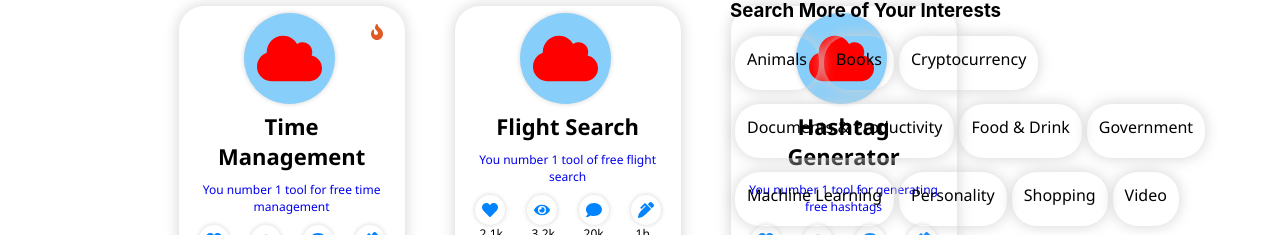
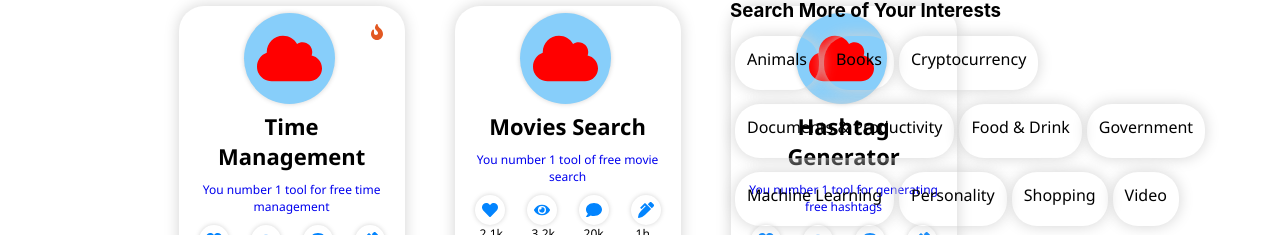
Before and after one commit to PackofSaaS/packofsaas, a React (Create React App) app in the folder client/: page / in a window 1280 px wide. Shown: the part 436-671 px from the top of the page. Built offline with nearby package versions, Linux system fonts and the light colour scheme.

Commit message:
Movie search version 1 added

```diff
--- a/client/src/components/DetailsPage.js
+++ b/client/src/components/DetailsPage.js
@@ -5,6 +5,7 @@ import {FaTwitter, FaFacebook, FaInstagram, FaYoutube, FaSnapchat, FaSlack, FaDi
 
         useLocation
       } from "react-router-dom";
+import MovieSearch from './MovieSearch';
 import TimeManagement from './TimeManagement';
 
 export default function DetailsPage(props) {
@@ -60,13 +61,16 @@ export default function DetailsPage(props) {
             style={{ paddingTop: "20px",  marginLeft: "12%", marginRight: "22%", marginTop: "1%", border: "2px dashed  #C2946E", height: "250px", }}
             >  */}
 
-            <div className="rainbow"
+            <div
+            style={{border: "5px dashed black", marginLeft: "12%", marginRight: "12%", overflowY: "auto"}}
            >
 
 
-            <div style={{marginLeft: "45%", marginRight: "35%", marginTop: "2%", textAlign: "center"}}>
+            <div style={{marginLeft: "45%", marginRight: "35%", marginTop: "2%", textAlign: "center",
+        }}>
             {
                 title == "Time Management" ? <TimeManagement/> :
+                title == "Movies Search" ? <MovieSearch/> :
                 <>
                 <FaSpinner size="130"/>
                 <h1>Coming Soon...</h1>
--- /dev/null
+++ b/client/src/components/MovieSearch.js
@@ -0,0 +1,61 @@
+import React, {useState} from 'react'
+import MoviesList from './MoviesList'
+import SearchBox from './SearchBox'
+
+export default function MovieSearch() {
+
+    const [search, setSearch] = useState("");
+    const [movData, setMovData] = useState(null);
+
+    const onChange = (value) => {
+        console.log("Change happened")
+        setSearch(value)
+
+        // Call API call method here
+        searchMovies(value);
+    }
+
+    const searchMovies = async (value) => {
+        console.log("Search string is" + value);
+
+        const url = `http://www.omdbapi.com/?s=${value}&apikey=c0dbdb9`;
+
+        if(value != null || value!= ""){
+            try{
+                const response = await fetch(url);
+                const data = await response.json();
+                setMovData(null);
+                setMovData(data.Search);
+                console.log("Data received : " +JSON.stringify(data))
+                console.log("Movie Data" +JSON.stringify(movData))
+             }
+             catch(err){
+                console.log('Error occured while searching')
+             }
+        }
+
+
+    }
+
+
+
+    return (
+        <div>
+            <h3>Just type any letter in the input below :</h3>
+
+            {/* Component to search for movies */}
+            <SearchBox
+            search={search}
+            onChange = {onChange}/>
+
+            {/* Component to show movies */}
+
+            <MoviesList
+            movData = {movData}/>
+
+
+
+
+        </div>
+    )
+}
--- /dev/null
+++ b/client/src/components/MoviesList.js
@@ -0,0 +1,31 @@
+import React from 'react'
+
+export default function MoviesList(props) {
+
+    console.log("User searched for" +props.search)
+
+
+
+    return (
+        <div style={{display:"flex", marginLeft:"-650px"}}>
+
+
+            {
+
+             props.movData &&   props.movData.map(movie => {
+                   return(
+                   <div style={{marginTop: "50px", marginLeft: "50px"}}>
+                            {/* <h1>Title : {movie.Title}</h1>
+                            <p>Year : {movie.Year}</p> */}
+                            <img src={movie.Poster}/>
+                    </div>
+                   )
+                })
+
+
+            }
+
+
+        </div>
+    )
+}
--- /dev/null
+++ b/client/src/components/SearchBox.js
@@ -0,0 +1,13 @@
+import React from 'react'
+
+export default function SearchBox(props) {
+    return (
+        <div>
+             <input type="text"
+             className="textinput"
+             value = {props.search}
+             onChange={event => props.onChange(event.target.value)}
+             />
+        </div>
+    )
+}
--- a/client/src/css/pos.css
+++ b/client/src/css/pos.css
@@ -321,3 +321,16 @@
       border-radius: 5px;
 
     }
+
+
+    .textinput{
+      width: 300px;
+      height: 40px;
+
+    }
+
+    .textinput:hover{
+      width: 300px;
+      height: 40px;
+      background-color: #C2946E;
+    }
--- a/client/src/data/saasdata.json
+++ b/client/src/data/saasdata.json
@@ -16,14 +16,14 @@
     {
         "id" : 2,
         "logo" : "",
-        "title" : "Flight Search",
-        "description" : "You number 1 tool of free flight search",
+        "title" : "Movies Search",
+        "description" : "You number 1 tool of free movie search",
         "likes" : "2.1k",
         "views" : "3.2k",
         "comments" : "20k",
         "updated" : "1h",
-        "author" : "Peter",
-        "time" : "3"
+        "author" : "PoS",
+        "time" : "0.5"
 
     },
 
@@ -345,5 +345,131 @@
         "author" : "Barry",
         "time" : "17"
 
+    },
+
+    {
+        "id" : 26,
+        "logo" : "",
+        "title" : "Order Food",
+        "description" : "You number 1 tool to order food for free",
+        "likes" : "2.1k",
+        "views" : "3.2k",
+        "comments" : "20k",
+        "updated" : "1h",
+        "author" : "PoS",
+        "time" : "5"
+
+    },
+
+    {
+        "id" : 27,
+        "logo" : "",
+        "title" : "Book Summary",
+        "description" : "Your number 1 tool to write short summaries of books you have read",
+        "likes" : "2.1k",
+        "views" : "3.2k",
+        "comments" : "20k",
+        "updated" : "1h",
+        "author" : "PoS",
+        "time" : "5"
+
+    },
+
+    {
+        "id" : 28,
+        "logo" : "",
+        "title" : "Weather App",
+        "description" : "Your number 1 tool to see weather of place free",
+        "likes" : "2.1k",
+        "views" : "3.2k",
+        "comments" : "20k",
+        "updated" : "1h",
+        "author" : "PoS",
+        "time" : "1"
+
+    },
+
+    {
+        "id" : 29,
+        "logo" : "",
+        "title" : "Obituary App",
+        "description" : "Your number 1 tool to write obituaries for free",
+        "likes" : "2.1k",
+        "views" : "3.2k",
+        "comments" : "20k",
+        "updated" : "1h",
+        "author" : "PoS",
+        "time" : "1"
+
+    },
+
+    {
+        "id" : 30,
+        "logo" : "",
+        "title" : "Boredom Killer",
+        "description" : "Your number 1 tool to kill boredom for free",
+        "likes" : "2.1k",
+        "views" : "3.2k",
+        "comments" : "20k",
+        "updated" : "1h",
+        "author" : "PoS",
+        "time" : "1"
+
+    },
+
+    {
+        "id" : 31,
+        "logo" : "",
+        "title" : "Do It Yourself DIY",
+        "description" : "Your number 1 tool to search for DIY's for free",
+        "likes" : "2.1k",
+        "views" : "3.2k",
+        "comments" : "20k",
+        "updated" : "1h",
+        "author" : "PoS",
+        "time" : "1"
+
+    },
+
+    {
+        "id" : 32,
+        "logo" : "",
+        "title" : "Lyrics",
+        "description" : "Your number 1 tool to search for Lyrics for free",
+        "likes" : "2.1k",
+        "views" : "3.2k",
+        "comments" : "20k",
+        "updated" : "1h",
+        "author" : "PoS",
+        "time" : "1"
+
+    },
+
+    {
+        "id" : 33,
+        "logo" : "",
+        "title" : "Currency Converter",
+        "description" : "Your number 1 tool to covert currency for free",
+        "likes" : "2.1k",
+        "views" : "3.2k",
+        "comments" : "20k",
+        "updated" : "1h",
+        "author" : "PoS",
+        "time" : "2"
+
+    },
+    {
+        "id" : 34,
+        "logo" : "",
+        "title" : "Cricket World Cup 2021",
+        "description" : "Your number 1 tool to see cricket worldup scores for free",
+        "likes" : "2.1k",
+        "views" : "3.2k",
+        "comments" : "20k",
+        "updated" : "1h",
+        "author" : "PoS",
+        "time" : "2"
+
     }
+
 ]
--- a/package.json
+++ b/package.json
@@ -4,7 +4,7 @@
   "description": "",
   "main": "index.js",
   "scripts": {
-    "start": "nodemon server.js",
+    "start": "nodemon ./server.js --exec babel-node -e js",
     "heroku-postbuild": "cd client && npm install --only=dev && npm install && npm run build"
   },
   "author": "",
```
Also changed, not shown: .babelrc (added), 1 other file (tests, documents, lock files or other folders).
